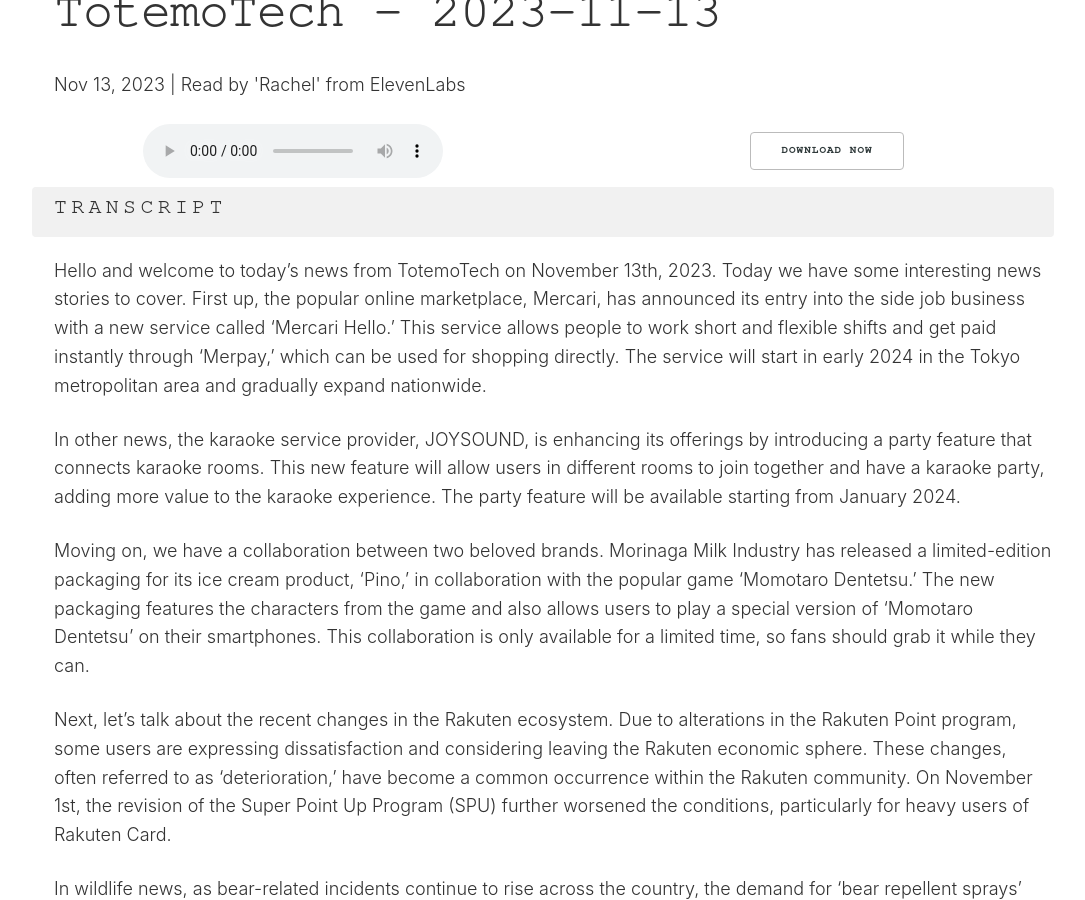
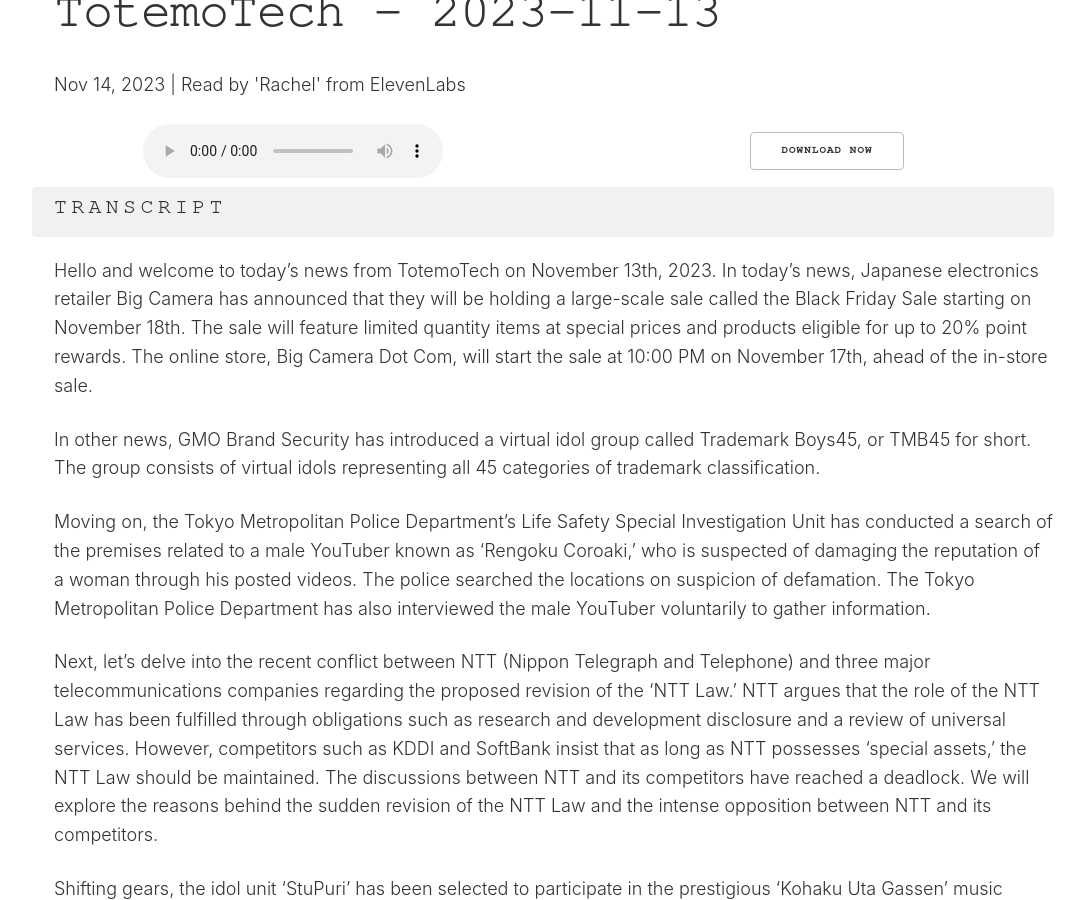
Before and after one commit to tagawa/TotemoTech, a Jekyll site: the page built from docs/_posts/2023-11-13-news.md, in a window 1280 px wide and 900 px high, scrolled down 415 px. Shown: the whole window, without its empty margins (86-1171 px from the left). Built offline with Jekyll 4.4.1, drawn with Linux system fonts in a browser that asks for light colours; comment, search, counter and statistics services are not loaded; some of the changed text lies outside the part shown.

Commit message:
Add 2023-11-13 news file

```diff
--- a/docs/_posts/2023-11-13-news.md
+++ b/docs/_posts/2023-11-13-news.md
@@ -1,12 +1,12 @@
 ---
 layout: post
 title: "TotemoTech - 2023-11-13"
-date: 2023-11-13 15:37:11 +0900
+date: 2023-11-14 06:08:24 +0900
 file: https://archive.org/download/totemotech/totemotech_2023-11-13.mp3
-summary: "Mercari Enters Side Job Business with 'Mercari Hello' and 'JOYSOUND' Introduces Party Feature, & more…"
-description: "English tech news from Japan for November 13th, 2023."
-duration: "166"
-length: "02:46"
+summary: "Big Camera Announces Black Friday Sale with Up to 20% Point Rewards; Virtual Idol Group TMB45 Unveiled, & more…"
+description: "English tech news from Japan for November 14th, 2023."
+duration: "179"
+length: "02:59"
 explicit: "no"
 keywords: "japan, tech, news"
 block: "no"
@@ -15,16 +15,16 @@
 
 ### Transcript
 
-Hello and welcome to today's news from TotemoTech on November 13th, 2023. Today we have some interesting news stories to cover. First up, the popular online marketplace, Mercari, has announced its entry into the side job business with a new service called 'Mercari Hello.' This service allows people to work short and flexible shifts and get paid instantly through 'Merpay,' which can be used for shopping directly. The service will start in early 2024 in the Tokyo metropolitan area and gradually expand nationwide.
+Hello and welcome to today's news from TotemoTech on November 13th, 2023. In today's news, Japanese electronics retailer Big Camera has announced that they will be holding a large-scale sale called the Black Friday Sale starting on November 18th. The sale will feature limited quantity items at special prices and products eligible for up to 20% point rewards. The online store, Big Camera Dot Com, will start the sale at 10:00 PM on November 17th, ahead of the in-store sale.
 
-In other news, the karaoke service provider, JOYSOUND, is enhancing its offerings by introducing a party feature that connects karaoke rooms. This new feature will allow users in different rooms to join together and have a karaoke party, adding more value to the karaoke experience. The party feature will be available starting from January 2024.
+In other news, GMO Brand Security has introduced a virtual idol group called Trademark Boys45, or TMB45 for short. The group consists of virtual idols representing all 45 categories of trademark classification.
 
-Moving on, we have a collaboration between two beloved brands. Morinaga Milk Industry has released a limited-edition packaging for its ice cream product, 'Pino,' in collaboration with the popular game 'Momotaro Dentetsu.' The new packaging features the characters from the game and also allows users to play a special version of 'Momotaro Dentetsu' on their smartphones. This collaboration is only available for a limited time, so fans should grab it while they can.
+Moving on, the Tokyo Metropolitan Police Department's Life Safety Special Investigation Unit has conducted a search of the premises related to a male YouTuber known as 'Rengoku Coroaki,' who is suspected of damaging the reputation of a woman through his posted videos. The police searched the locations on suspicion of defamation. The Tokyo Metropolitan Police Department has also interviewed the male YouTuber voluntarily to gather information.
 
-Next, let's talk about the recent changes in the Rakuten ecosystem. Due to alterations in the Rakuten Point program, some users are expressing dissatisfaction and considering leaving the Rakuten economic sphere. These changes, often referred to as 'deterioration,' have become a common occurrence within the Rakuten community. On November 1st, the revision of the Super Point Up Program (SPU) further worsened the conditions, particularly for heavy users of Rakuten Card.
+Next, let's delve into the recent conflict between NTT (Nippon Telegraph and Telephone) and three major telecommunications companies regarding the proposed revision of the 'NTT Law.' NTT argues that the role of the NTT Law has been fulfilled through obligations such as research and development disclosure and a review of universal services. However, competitors such as KDDI and SoftBank insist that as long as NTT possesses 'special assets,' the NTT Law should be maintained. The discussions between NTT and its competitors have reached a deadlock. We will explore the reasons behind the sudden revision of the NTT Law and the intense opposition between NTT and its competitors.
 
-In wildlife news, as bear-related incidents continue to rise across the country, the demand for 'bear repellent sprays' has surged. Companies selling these sprays are receiving up to 100 orders per day through their e-commerce websites. People are taking precautions to protect themselves from potential bear encounters, and these sprays have become a popular choice for self-defense.
+Shifting gears, the idol unit 'StuPuri' has been selected to participate in the prestigious 'Kohaku Uta Gassen' music program, marking their first appearance in the annual New Year's Eve event. StuPuri is a unique idol group where all the members are represented as illustrated characters and have gained popularity through their activities on video-sharing sites and social media.
 
-Lastly, NHK, Japan's national public broadcaster, is airing a new program called 'Citizen X' that delves into the mystery surrounding the enigmatic genius, Satoshi Nakamoto, the creator of Bitcoin. The program aims to uncover the truth behind Nakamoto's identity and shed light on his contributions to the world of cryptocurrency. It's a fascinating exploration that will surely captivate viewers.
+Lastly, the Japan Information Economy Society Promotion Association (JIPDEC), the organization responsible for the 'Privacy Mark Certification System,' has revealed a case of information leakage. It was discovered that evaluation committee documents related to the Privacy Mark, which assesses and certifies the handling of personal information, had been leaked for approximately three years. The leak occurred due to the committee members storing the documents on their personal computers, making them visible to external parties.
 
-That's all for today's news. Stay tuned for more exciting updates from the world of technology and innovation. Thank you for listening!   Visit JapanDailyNews.com for the news, yen exchange rates, and a daily Japanese proverb.
+That concludes today's news from TotemoTech. Thank you for listening!   Visit JapanDailyNews.com for the news, yen exchange rates, and a daily Japanese proverb.
```
